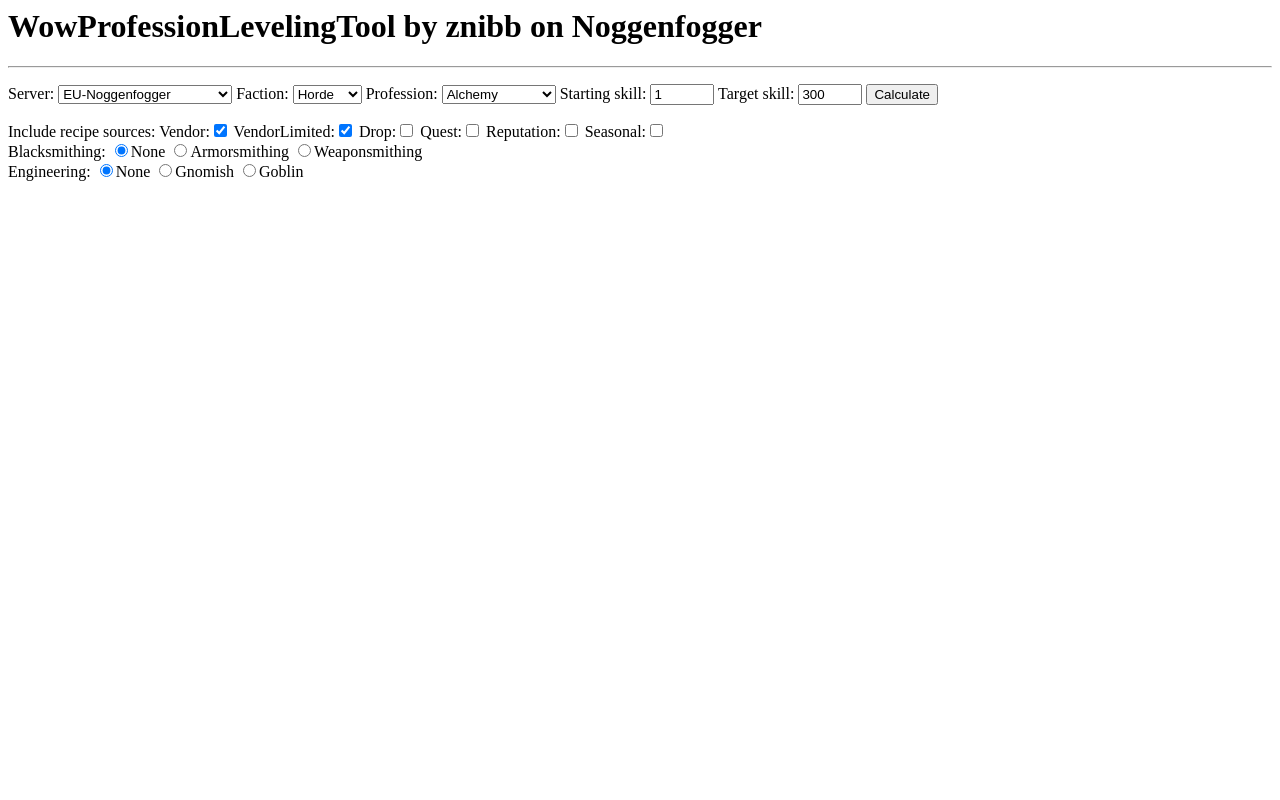
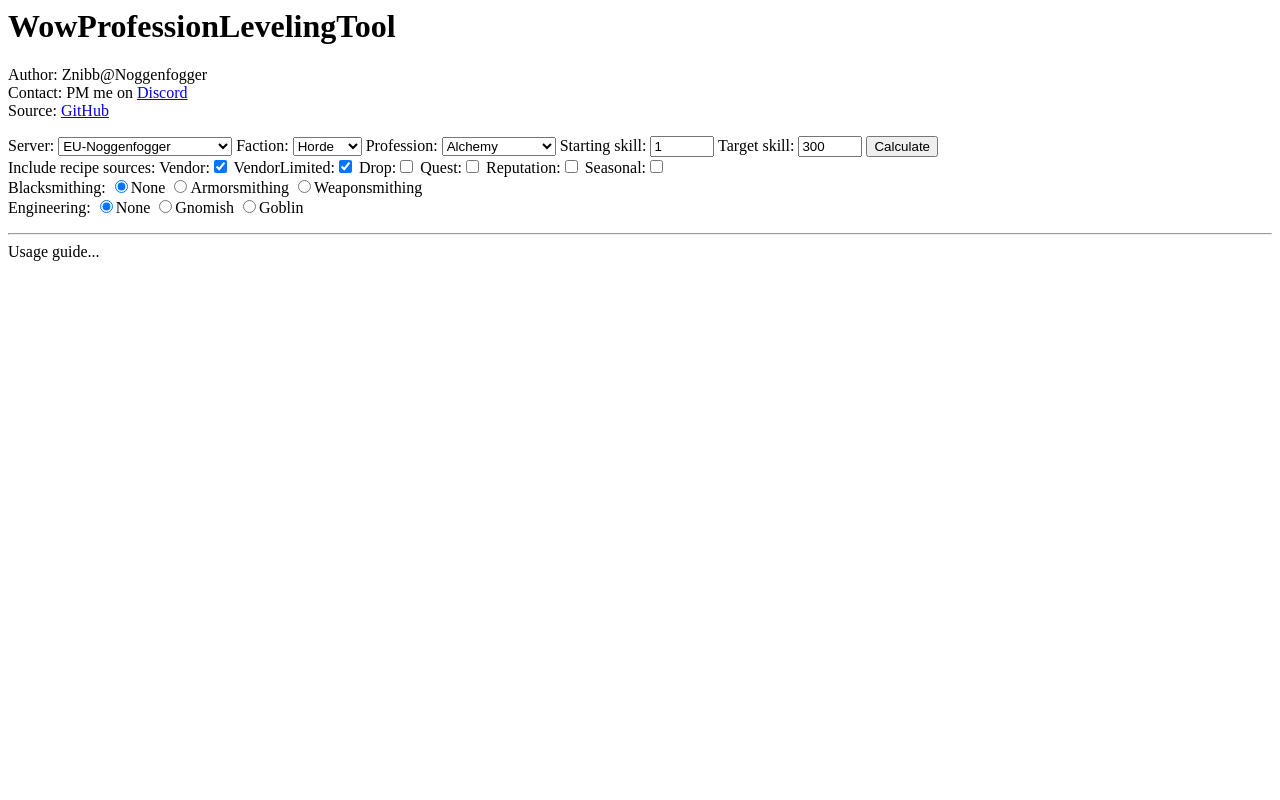
Before and after one commit to znibb/WowProfessionLevelingTool, a Flask app: page / in a window 1280 px wide. Run offline with Flask 2, Linux system fonts and the light colour scheme.

Commit message:
Revamped page layout

```diff
--- a/app/routes.py
+++ b/app/routes.py
@@ -5,12 +5,15 @@ from datetime import datetime
 from app.functions import *
 
 author = {
-    'username': 'znibb',
-    'server':   'Noggenfogger'
+    'username': 'Znibb',
+    'server':   'Noggenfogger',
+    'discord':  "https://discordapp.com/channels/@me/192987995006173184"
 }
 title = {
-    'short':    'skillCalc',
-    'long':     'WowProfessionLevelingTool'
+    'short':    'WPLT',
+    'long':     'WowProfessionLevelingTool',
+    'source':   'https://github.com/znibb/WowProfessionLevelingTool'
+
 }
 
 @app.route('/', methods=['GET', 'POST'])
--- a/app/templates/base.html
+++ b/app/templates/base.html
@@ -3,7 +3,51 @@
       <title>{{ title.short }}</title>
     </head>
     <body>
-        <h1>{{ title.long }} by {{ author.username }} on {{ author.server }}</h1>
+        <h1>{{ title.long }}</h1>
+        <p>
+        Author: {{ author.username }}@{{ author.server }}<br>
+        Contact: PM me on <a href={{ author.discord }}>Discord</a><br>
+        Source: <a href={{ title.source }}>GitHub</a>
+        </p>
+
+        <form action="" method="post" novalidate>
+            {{ form.hidden_tag() }}
+
+            {{ form.server.label }}: {{ form.server() }}
+            {{ form.faction.label }}: {{ form.faction() }}
+            {{ form.profession.label }}: {{ form.profession() }}
+            {{ form.startSkill.label }}: {{ form.startSkill(size=2) }}
+            {% for error in form.startSkill.errors %}
+                <span style="color: red;">[{{ error }}]</span>
+            {% endfor %}
+            {{ form.targetSkill.label }}: {{ form.targetSkill(size=2) }}
+            {% for error in form.targetSkill.errors %}
+                <span style="color: red;">[{{ error }}]</span>
+            {% endfor %}
+            {{ form.calculate() }}
+            <br>
+
+            Include recipe sources:
+            {{ form.includeVendor.label }}:{{ form.includeVendor() }}
+            {{ form.includeVendorLimited.label }}:{{ form.includeVendorLimited() }}
+            {{ form.includeDrop.label }}:{{ form.includeDrop() }}
+            {{ form.includeQuest.label }}:{{ form.includeQuest() }}
+            {{ form.includeReputation.label }}:{{ form.includeReputation() }}
+            {{ form.includeSeasonal.label }}:{{ form.includeSeasonal() }}
+            <br>
+            {{ form.blacksmithingSchool.label }}:
+            {% for subfield in form.blacksmithingSchool %}
+                {{ subfield }}{{ subfield.label }}
+            {% endfor %}
+            <br>
+            {{ form.engineeringSchool.label }}:
+            {% for subfield in form.engineeringSchool %}
+                {{ subfield }}{{ subfield.label }}
+            {% endfor %}
+        </form>
+
+        <hr>
+
         {% with messages = get_flashed_messages() %}
         {% if messages %}
             {% for message in messages %}
@@ -11,7 +55,8 @@
             {% endfor %}
         {% endif %}
         {% endwith %}
-        <hr>
+
         {% block index %}{% endblock %}
+        {% block results %}{% endblock %}
     </body>
 </html>
--- a/app/templates/index.html
+++ b/app/templates/index.html
@@ -1,40 +1,5 @@
 {% extends "base.html" %}
 
 {% block index %}
-    <form action="" method="post" novalidate>
-        {{ form.hidden_tag() }}
-        <p>
-            {{ form.server.label }}: {{ form.server() }}
-            {{ form.faction.label }}: {{ form.faction() }}
-            {{ form.profession.label }}: {{ form.profession() }}
-            {{ form.startSkill.label }}: {{ form.startSkill(size=2) }}
-            {% for error in form.startSkill.errors %}
-                <span style="color: red;">[{{ error }}]</span>
-            {% endfor %}
-            {{ form.targetSkill.label }}: {{ form.targetSkill(size=2) }}
-            {% for error in form.targetSkill.errors %}
-                <span style="color: red;">[{{ error }}]</span>
-            {% endfor %}
-            {{ form.calculate() }}
-        </p>
-
-        Include recipe sources:
-        {{ form.includeVendor.label }}:{{ form.includeVendor() }}
-        {{ form.includeVendorLimited.label }}:{{ form.includeVendorLimited() }}
-        {{ form.includeDrop.label }}:{{ form.includeDrop() }}
-        {{ form.includeQuest.label }}:{{ form.includeQuest() }}
-        {{ form.includeReputation.label }}:{{ form.includeReputation() }}
-        {{ form.includeSeasonal.label }}:{{ form.includeSeasonal() }}
-        <br>
-        {{ form.blacksmithingSchool.label }}:
-        {% for subfield in form.blacksmithingSchool %}
-            {{ subfield }}{{ subfield.label }}
-        {% endfor %}
-        <br>
-        {{ form.engineeringSchool.label }}:
-        {% for subfield in form.engineeringSchool %}
-            {{ subfield }}{{ subfield.label }}
-        {% endfor %}
-    </form>
-    {% block results%}{% endblock %}
+    Usage guide...
 {% endblock %}
--- a/app/templates/results.html
+++ b/app/templates/results.html
@@ -1,4 +1,4 @@
-{% extends "index.html" %}
+{% extends "base.html" %}
 
 {% block results %}
     <h1>Craft list:</h1>
```
